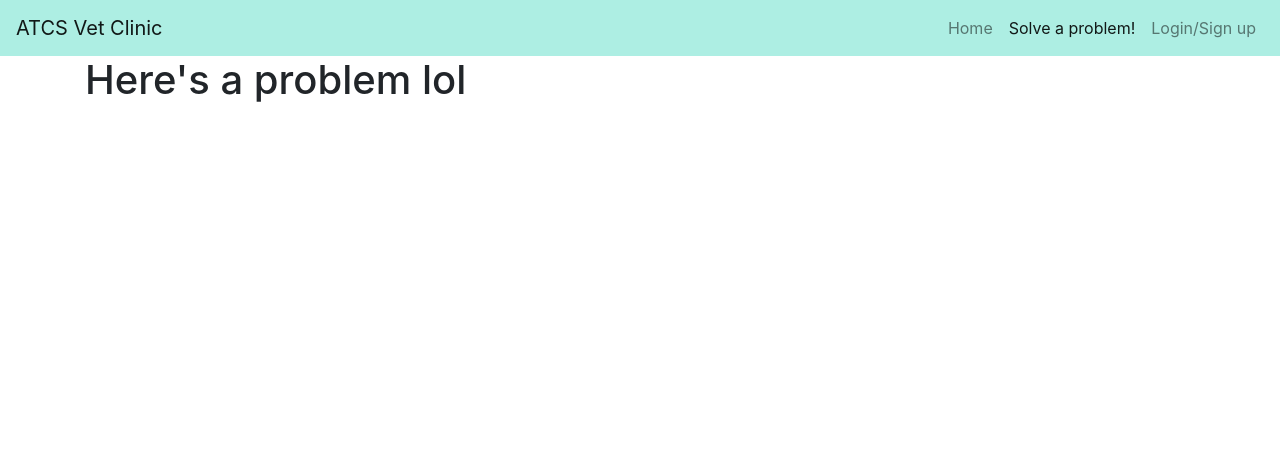
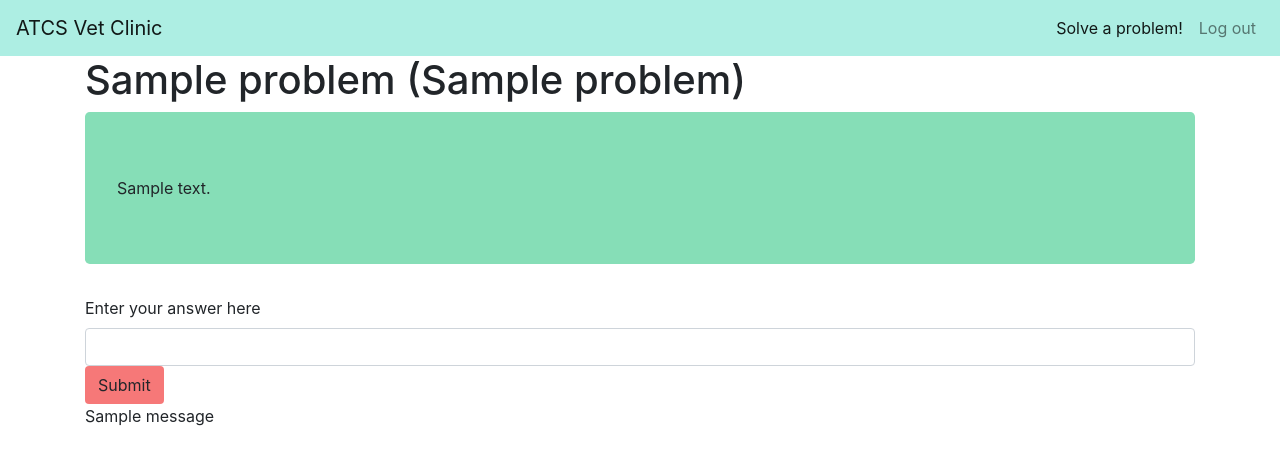
Before and after one commit to aptung/the-problem-stash, a Flask app: page /solve in a window 1280 px wide. Shown: the top 465 px of the page. Run offline with Flask 3, Linux system fonts and the light colour scheme; the visitor is signed in with stand-in values (Sample User, id 1); tables that the repository leaves empty hold one stand-in row (values such as "Sample post"); one stand-in notice (Sample message) is shown.

Commit message:
finished the problem solving page and navbar stuff

```diff
--- a/app.py
+++ b/app.py
@@ -1,6 +1,7 @@
 from flask import *
 from database import init_db, db_session
 from models import *
+import random
 
 app = Flask(__name__)
 
@@ -9,7 +10,6 @@ app.secret_key = "sdfjowiefjw98r32jfhregu8392"
 # TODO: Fill in methods and routes
 
 @app.route("/")
-@app.route("/home")
 def home():
     # testproblem=Problem("Test problem", "here is some content for the test problem", "42", "algebra")
     # testuser=User("test1", "password1")
@@ -20,7 +20,12 @@ def home():
     # testproblem.solved_by.append(testuser)
     # db_session.commit()
 
-    return render_template("home.html")
+    # testproblem2=Problem("Test problem2", "new content", "21", "geometry")
+    # db_session.add(testproblem2)
+    # db_session.commit()
+
+    logged_in = "username" in session
+    return render_template("home.html", logged_in=logged_in)
 
 @app.route("/login", methods=("GET", "POST"))
 def login():
@@ -39,9 +44,45 @@ def login():
         session["username"] = username
         return redirect(url_for('home'))
 
-@app.route("/solve")
+@app.route("/logout")
+def logout():
+    if "username" in session:
+        session.pop("username")
+        flash("You've been logged out", "info")
+    else:
+        flash("You're not logged in", "info")
+    return redirect(url_for("login"))
+
+@app.route("/solve", methods=("GET", "POST"))
 def solve():
-    return render_template("solve.html")
+    logged_in = "username" in session
+    if request.method == "GET":
+        problems_solved = db_session.query(User).where(User.username == session["username"]).first().problems_solved
+        problems_unsolved = []
+        for problem in db_session.query(Problem):
+            if problem not in problems_solved:
+                problems_unsolved.append(problem)
+        if len(problems_unsolved)==0:
+            flash("You solved all the problems! Congrats!", "info")
+            return redirect(url_for('home'))
+        rand_problem = random.choice(problems_unsolved)
+        session["title"] = rand_problem.title
+        return render_template("solve.html", problem=rand_problem, logged_in=logged_in)
+    if request.method=="POST":
+        answer=request.form["answer"]
+        current_problem = db_session.query(Problem).where(Problem.title==session["title"]).first()
+        if current_problem.answer==answer:
+            flash("Nice job!", "info")
+            current_user = db_session.query(User).where(User.username == session["username"]).first()
+            current_user.problems_solved.append(current_problem)
+            db_session.commit()
+            return redirect(url_for('solve'), logged_in=logged_in)
+        else:
+            flash("That's incorrect", "info")
+            return render_template("solve.html", problem=current_problem, logged_in=logged_in)
+
+
+
 
 @app.before_first_request
 def setup():
--- a/static/styles/style.css
+++ b/static/styles/style.css
@@ -6,6 +6,10 @@
     background-color:rgb(242, 49, 49, 0.65);
 }
 
+.jumbotron{
+    background-color:#86DEB7;
+}
+
 /* body{
     background-color:black;
 } */
--- a/templates/base.html
+++ b/templates/base.html
@@ -25,17 +25,14 @@
                 <span class="navbar-toggler-icon"></span>
             </button>
 
-            <!-- TODO: Fix the links -->
             <div class="collapse navbar-collapse" id="navbarSupportedContent">
                 <ul class="navbar-nav ml-auto">
                     <li class="nav-item"></li>
-                        <a class="nav-link {{ 'active' if active_page == 'home' else '' }}" href="{{url_for('home')}}">Home</a>
-                    </li>
+                    <a class="nav-link {{ 'active' if active_page == 'solve' else '' }} {{ 'd-none' if not logged_in else ''}}" href="{{url_for('solve')}}">Solve a problem!</a>
                     <li class="nav-item"></li>
-                        <a class="nav-link {{ 'active' if active_page == 'solve' else '' }}" href="{{url_for('solve')}}">Solve a problem!</a>
-                    </li>
+                    <a class="nav-link {{ 'active' if active_page == 'login' else '' }} {{ 'd-none' if logged_in else ''}}" href="{{url_for('login')}}">Login/Sign up</a>
                     <li class="nav-item"></li>
-                    <a class="nav-link {{ 'active' if active_page == 'login' else '' }}" href="{{url_for('login')}}">Login/Sign up</a>
+                    <a class="nav-link {{'d-none' if not logged_in else '' }}" href="{{url_for('logout')}}">Log out</a>
                 </li>
                 </ul>
             </div>
--- a/templates/solve.html
+++ b/templates/solve.html
@@ -2,6 +2,25 @@
 
 {% set active_page = "solve" %}
 
+{% block title %}
+    Solve a problem!
+{% endblock %}
+
 {%block content %}
-    <h1>Here's a problem lol</h1>
+    <h1>{{problem.title}} ({{problem.subject}})</h1>
+    <div class="jumbotron">
+        {{problem.content}}
+    </div>
+    <form method="POST">
+        <label>Enter your answer here</label>
+        <input type="text" class="form-control" id="answer" name="answer"> <button type="submit" class="btn">Submit</button>
+    </form>
+
+    {% with messages = get_flashed_messages() %}
+        {% if messages %}
+            {% for message in messages %}
+                <p>{{message}}</p>
+            {% endfor %}
+        {% endif %}
+    {% endwith %}
 {% endblock%}
```
Also changed, not shown: models.py (+3 -4 lines), templates/home.html (+11 -0 lines), templates/login.html (+4 -5 lines).
